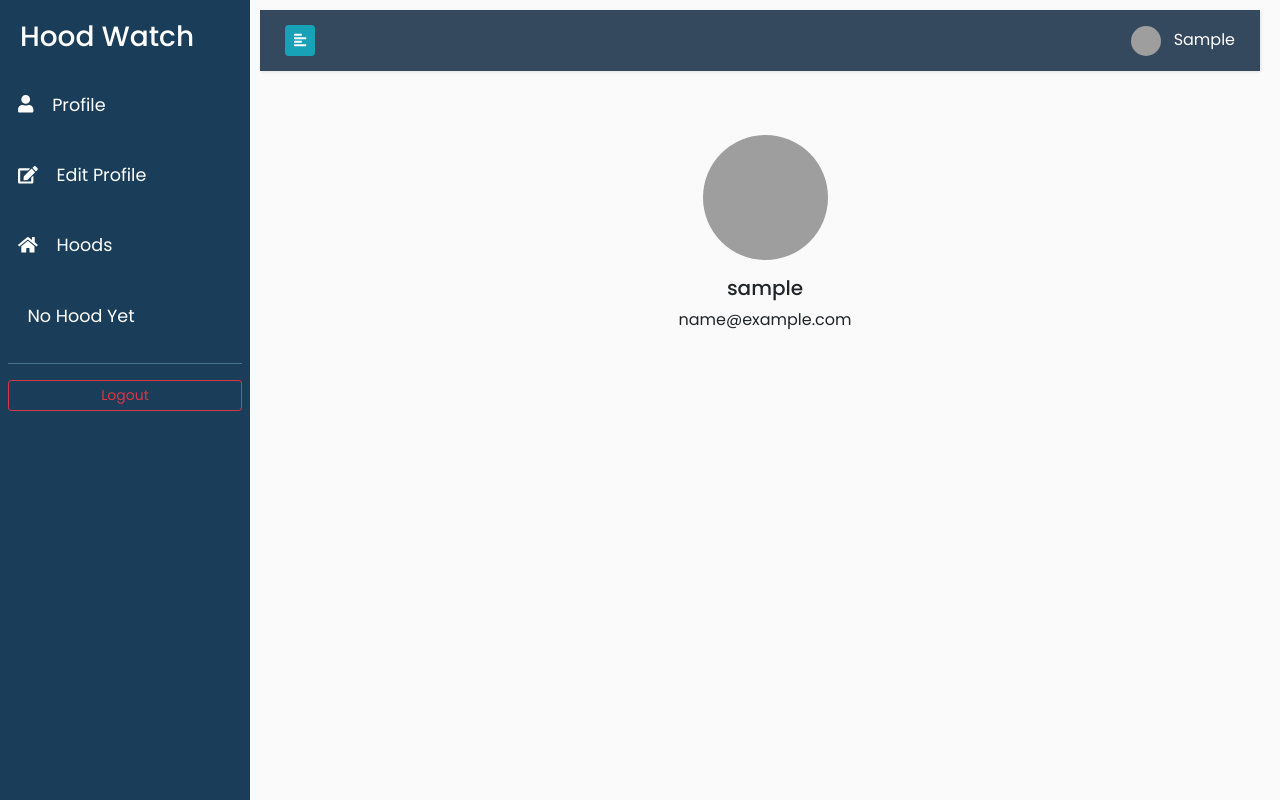
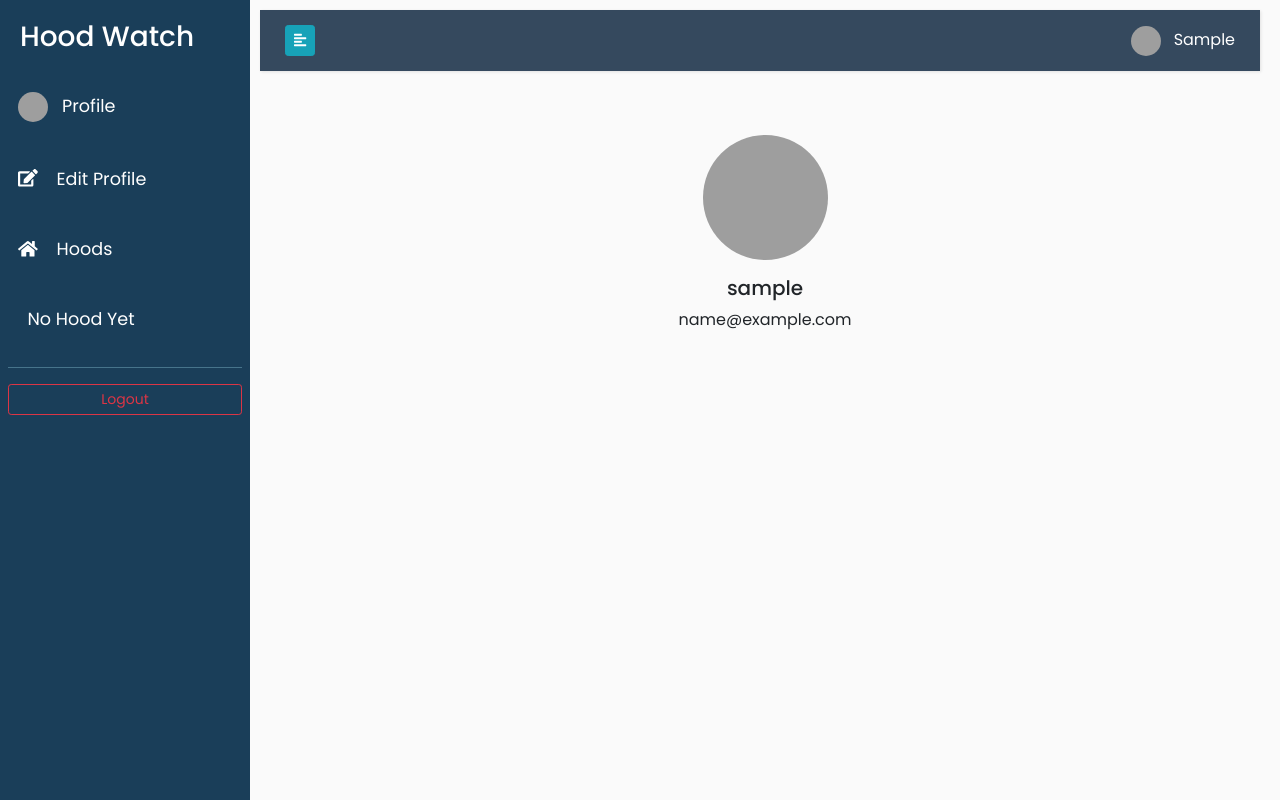
Before and after one commit to Owiti-Charles/HoodWatch, a Django app: a page that uses hood/templates/bar.html in a window 1280 px wide. Run offline with Django 3.2, Linux system fonts and the light colour scheme; the visitor is signed in with stand-in values (Sample User, id 1); some libraries are stand-ins or nearby versions; grey boxes are pictures that could not be loaded.

Commit message:
Dispaly user profile picture in the sidebar

```diff
--- a/hood/templates/bar.html
+++ b/hood/templates/bar.html
@@ -7,7 +7,7 @@
     <ul class="list-unstyled components mr-2 ml-2">
         <li class="mb-4">
             <a href="{% url 'profile' user.username %}">
-                <i class="fas fa-user"></i>&nbsp;
+                <img class="rounded-circle nav-img"src="{{ user.profile.profile_picture.url }}" alt="">
                 &nbsp; Profile
             </a>
 
--- a/hood/templates/profile.html
+++ b/hood/templates/profile.html
@@ -5,15 +5,16 @@
     <div class="row">
         <div class="col-md-3"></div>
         <div class="col-md-6 mt-4">
-            <img class="rounded-circle account-img d-block mx-auto" src="{{ user.profile.profile_picture.url }}" height="125px" width="125px">
+            <img class="rounded-circle account-img d-block mx-auto" src="{{ user.profile.profile_picture.url }}"height="125px" width="125px">
             <h5 class="text-center mt-3">{{user.username}}</h5>
             <p class="text-center"> {{user.email}}</p>
+            {% if request.user.profile.neighbourhood %}
+            <a class="btn btn-sm btn-info" href="{% url 'single-hood' user.profile.neighbourhood.id %}">{{ user.profile.neighbourhood.name }}</a>
+            {% endif %}
         </div>
         <div class="col-md-3"></div>
     </div>
-    {% if request.user.profile.neighbourhood %}
-    <a href="{% url 'single-hood' user.profile.neighbourhood.id %}">{{ user.profile.neighbourhood.name }}</a>
-    {% endif %}
+
 
 </div>
 {% endblock %}
```
Also changed, not shown: hood/migrations/0015_auto_20191029_0910.py (added), hood/migrations/0016_auto_20191029_0911.py (added).
